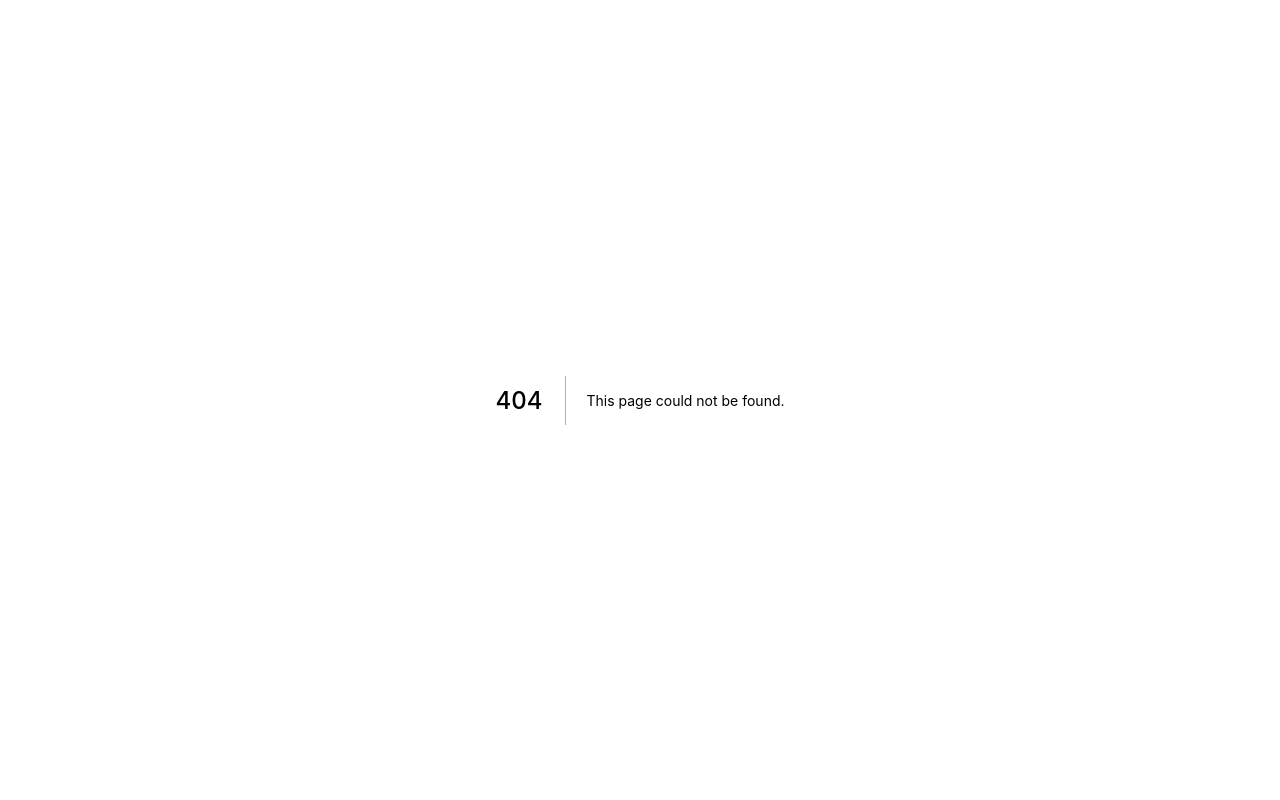
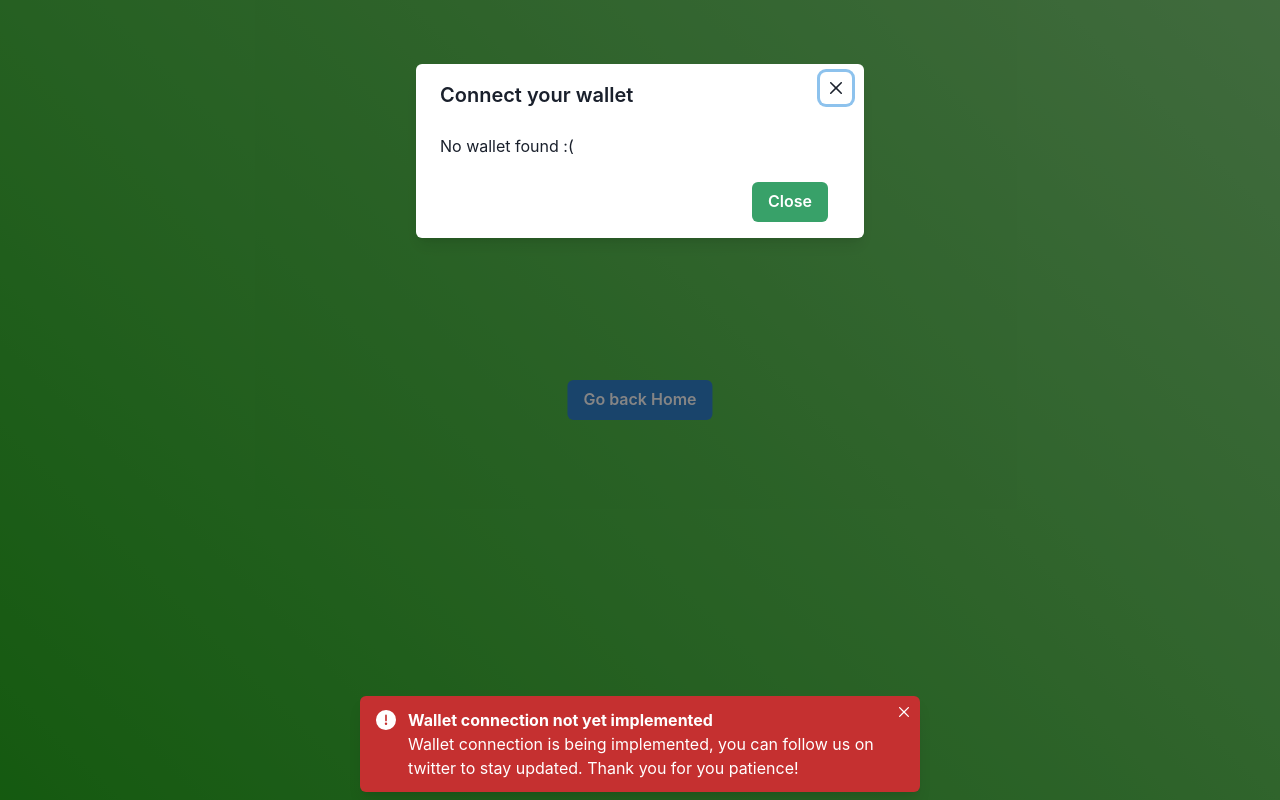
Before and after one commit to Manyara20/trace-website, a Next.js app: page /app in a window 1280 px wide. Before the commit this address had no page. Built offline with nearby package versions, Linux system fonts and the light colour scheme.

Commit message:
added basic /app page

```diff
--- /dev/null
+++ b/pages/app/index.tsx
@@ -0,0 +1,118 @@
+import { NextPage } from "next"
+import Head from "next/head"
+
+// for wallet connection
+import {
+    Modal,
+    ModalOverlay,
+    ModalContent,
+    ModalHeader,
+    ModalFooter,
+    ModalBody,
+    ModalCloseButton,
+    useDisclosure,
+    Button,
+    useToast,
+  } from '@chakra-ui/react'
+import { useEffect, useState } from "react"
+import ScreenSizeSection from "../../components/elements/ScreenSizeSeciton.ts"
+import { NextRouter, useRouter } from "next/router"
+
+
+const Application: NextPage = () => {
+
+    const router : NextRouter = useRouter();
+
+
+    return (
+        <div className="
+        fixed-screen-width
+        min-screen-height
+        "
+        >
+            <Head>
+                <title>Trace</title>
+                <meta name="description" content="decentralized product tracing service on the Cardano blockchain" />
+                <link rel="icon" href="/favicon.ico" />
+            </Head>
+
+            <WalletsModal/>
+
+
+            <ScreenSizeSection
+            style={{
+                position: "relative",
+                display: "flex",
+                flexDirection: "row",
+                backgroundImage: "linear-gradient( -135deg, #fff -160%, #28AB1F )"
+            }}
+            className="placeholder-dbg-border"
+            >
+                <Button
+                colorScheme='blue'
+                variant='solid'
+                onClick={() => {
+                    router.back()
+                }}
+                className="
+                centred-on-relative-parent
+                "
+                >
+                    Go back Home
+                </Button>
+            </ScreenSizeSection>
+
+        </div>
+    )
+}
+
+export default Application;
+
+
+function WalletsModal() {
+    const { isOpen, onOpen, onClose } = useDisclosure()
+    const [ walletToastShouldFire, setwalletToastShouldFire ] = useState(false);
+
+    useEffect(() => {
+        onOpen();
+        setwalletToastShouldFire(true)
+    }, [])
+
+    const noWallletsToast = useToast();
+
+    useEffect(() => {
+        console.log("use effect");
+
+        if( walletToastShouldFire ) {
+            noWallletsToast({
+                title: 'Wallet connection not yet implemented',
+                description: "Wallet connection is being implemented, you can follow us on twitter to stay updated. Thank you for you patience!",
+                status: 'error',
+                duration: null,
+                isClosable: true
+            })
+        }
+
+    }, [walletToastShouldFire]);
+
+    return (
+      <>
+        <Modal blockScrollOnMount={false} isOpen={isOpen} onClose={onClose}>
+          <ModalOverlay />
+          <ModalContent>
+            <ModalHeader>Connect your wallet</ModalHeader>
+            <ModalCloseButton />
+            <ModalBody>
+              No wallet found :(
+            </ModalBody>
+
+            <ModalFooter>
+              <Button colorScheme='green' mr={3} onClick={onClose}>
+                Close
+              </Button>
+            </ModalFooter>
+          </ModalContent>
+        </Modal>
+      </>
+    )
+  }
```
Also changed, not shown: pages/index.tsx (+16 -2 lines).
